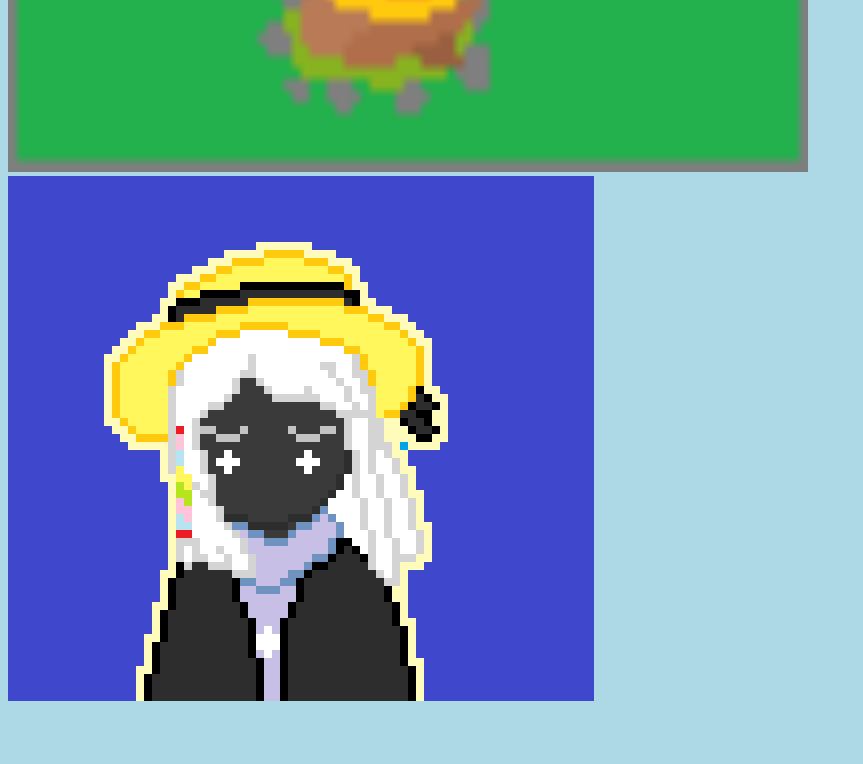
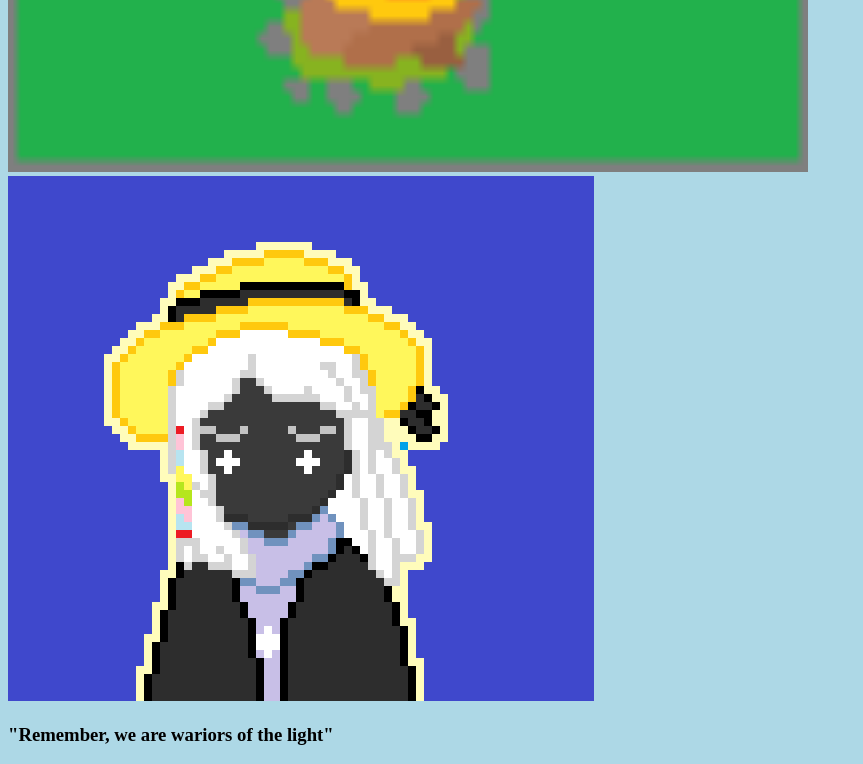
Before and after one commit to jula-ga/comit, a plain HTML site: page index.html in a window 1280 px wide. Shown: the part 838-1602 px from the top of the page, without its empty margins (0-863 px from the left). Before the commit the page ends 1551 px from the top, so only its background shows below. Drawn offline with Linux system fonts and the light colour scheme.

Commit message:
Update index.html

```diff
--- a/index.html
+++ b/index.html
@@ -9,6 +9,7 @@
 <body>
     <h1>Sky: Children of the Light</h1>
     <img src="imagens/fogueira.png" height="930px" width="800px"> <br>
-    <img src="imagens/Anotação 2025-09-01 140748.png">
+    <img src="imagens/Anotação 2025-09-01 140748.png"><br>
+    <h3>"Remember, we are wariors of the light"</h3>
 </body>
 </html>
```
